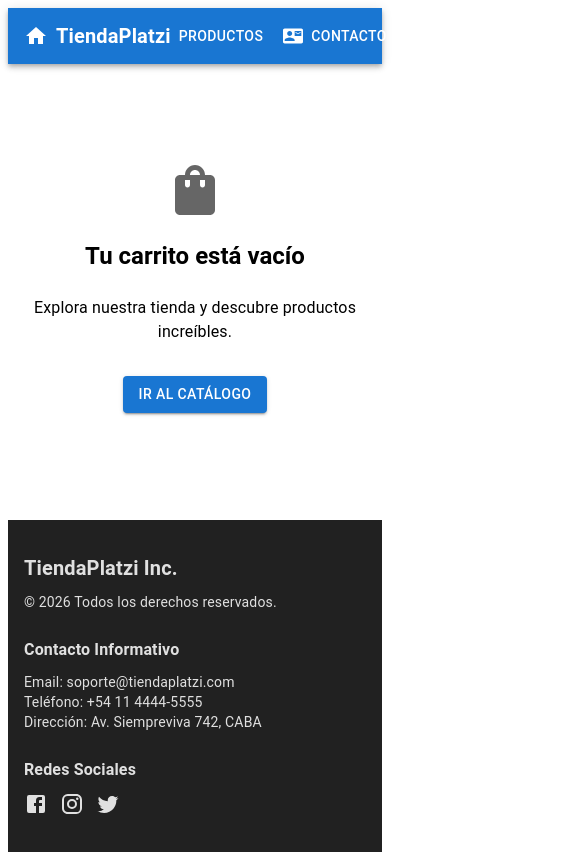
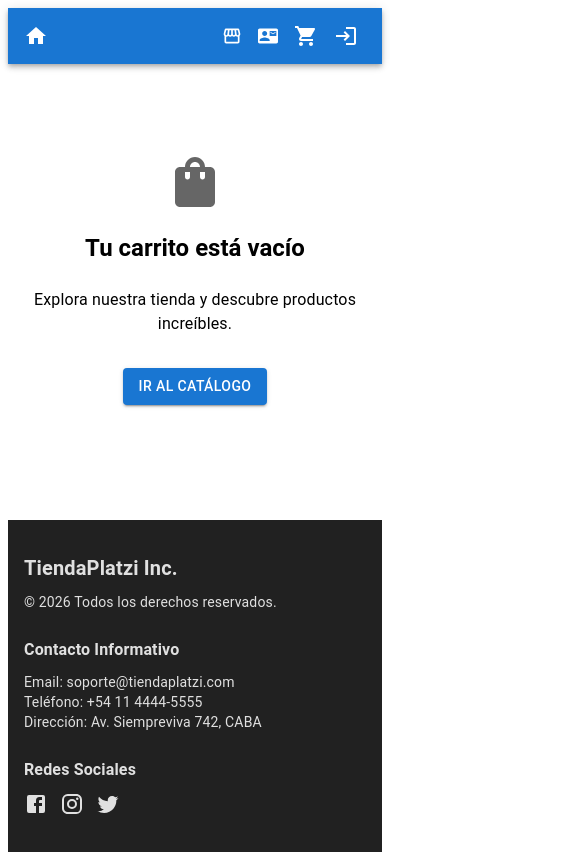
Before and after one commit to Martin-Varela4/ecommerce-react, a React (Vite) app: page /carrito in a window 390 px wide. Shown: the top 860 px of the page, 585 px wide, since content can reach past the window. Built offline with nearby package versions, Linux system fonts and the light colour scheme.

Commit message:
design: optimizacion de navbar con mui breakpoints para adaptabilidad movil

```diff
--- a/src/hooks/UseProducts.js
+++ b/src/hooks/UseProducts.js
@@ -10,8 +10,17 @@ export const useProducts = () => {
     const getProducts = async () => {
       try {
         setLoading(true);
+
         const data = await fetchProducts();
-        setProducts(data);
+
+
+        const productosLimpios = data.filter((product, index, self) =>
+          product.title &&
+          product.title.length > 3 &&
+          self.findIndex(p => p.title.toLowerCase() === product.title.toLowerCase()) === index
+        );
+
+        setProducts(productosLimpios);
       } catch (err) {
         setError(err.message);
       } finally {
--- a/src/layouts/MainLayout.jsx
+++ b/src/layouts/MainLayout.jsx
@@ -5,10 +5,11 @@ import LogoutIcon from '@mui/icons-material/Logout';
 import HomeIcon from '@mui/icons-material/Home';
 import PersonIcon from '@mui/icons-material/Person';
 import ContactMailIcon from '@mui/icons-material/ContactMail';
+import StorefrontIcon from '@mui/icons-material/Storefront';
 import { Outlet, useNavigate } from 'react-router-dom';
 import { useCart } from '../contexts/CartContext';
 import { useUser } from '../contexts/UserContext';
-import Footer from '../components/Footer';
+import Footer from '../components/Footer.jsx';
 
 export default function MainLayout() {
   const { carrito } = useCart();
@@ -21,65 +22,107 @@ export default function MainLayout() {
     <Box sx={{ display: 'flex', flexDirection: 'column', minHeight: '100vh' }}>
       <AppBar position="static" color="primary">
         <Container maxWidth="lg">
-          <Toolbar sx={{ justifyContent: 'space-between', px: 0 }}>
-            {/* LOGO E-COMMERCE */}
+          <Toolbar sx={{ justifyContent: 'space-between', px: 0, gap: 1 }}>
+
+
             <Typography
               variant="h6"
               component="div"
-              sx={{ cursor: 'pointer', display: 'flex', alignItems: 'center', gap: 1, fontWeight: 'bold' }}
+              sx={{ cursor: 'pointer', display: 'flex', alignItems: 'center', gap: 0.5, fontWeight: 'bold' }}
               onClick={() => navigate('/')}
             >
-              <HomeIcon /> TiendaPlatzi
+              <HomeIcon />
+              <Box component="span" sx={{ display: { xs: 'none', sm: 'block' } }}>
+                TiendaPlatzi
+              </Box>
             </Typography>
 
-            {/* SECCIÓN DE ENLACES DE NAVEGACIÓN */}
-            <Box sx={{ display: 'flex', alignItems: 'center', gap: { xs: 1, sm: 2 } }}>
+            {/* SECCIÓN DE ENLACES DE NAVEGACIÓN ADAPTABLES */}
+            <Box sx={{ display: 'flex', alignItems: 'center', gap: { xs: 0.5, sm: 1.5 } }}>
 
-              {/* Enlace obligatorio a Catálogo General */}
-              <Button color="inherit" onClick={() => navigate('/productos')}>
-                Productos
+
+              <Button
+                color="inherit"
+                onClick={() => navigate('/productos')}
+                startIcon={<StorefrontIcon />}
+                sx={{ minWidth: { xs: 'auto', sm: '64px' }, '& .MuiButton-startIcon': { mr: { xs: 0, sm: 1 } } }}
+              >
+                <Box component="span" sx={{ display: { xs: 'none', sm: 'inline' } }}>Productos</Box>
               </Button>
 
-              {/* Enlace obligatorio a Contacto */}
-              <Button color="inherit" startIcon={<ContactMailIcon />} onClick={() => navigate('/contacto')}>
-                Contacto
+              <Button
+                color="inherit"
+                onClick={() => navigate('/contacto')}
+                startIcon={<ContactMailIcon />}
+                sx={{ minWidth: { xs: 'auto', sm: '64px' }, '& .MuiButton-startIcon': { mr: { xs: 0, sm: 1 } } }}
+              >
+                <Box component="span" sx={{ display: { xs: 'none', sm: 'inline' } }}>Contacto</Box>
               </Button>
 
-              {/* Icono del Carrito */}
-              <IconButton color="inherit" onClick={() => navigate('/carrito')}>
+              {/* Icono del Carrito: Se reduce el padding en móviles */}
+              <IconButton color="inherit" onClick={() => navigate('/carrito')} sx={{ p: { xs: 0.5, sm: 1 } }}>
                 <Badge badgeContent={cantidadTotal} color="error">
                   <ShoppingCartIcon />
                 </Badge>
               </IconButton>
 
-              {/* Enlace condicional a Perfil / Login / Registro */}
+              {/* FLUJO CONDICIONAL AUTENTICACIÓN RESPONSIVO */}
               {usuario ? (
-                <Box sx={{ display: 'flex', alignItems: 'center', gap: 1 }}>
-                  <Button color="inherit" startIcon={<PersonIcon />} onClick={() => navigate('/perfil')}>
-                    Mi Perfil
+                <>
+
+                  <Button
+                    color="inherit"
+                    onClick={() => navigate('/perfil')}
+                    startIcon={<PersonIcon />}
+                    sx={{ minWidth: { xs: 'auto', sm: '64px' }, '& .MuiButton-startIcon': { mr: { xs: 0, sm: 1 } } }}
+                  >
+                    <Box component="span" sx={{ display: { xs: 'none', sm: 'inline' } }}>Perfil</Box>
                   </Button>
+                  <IconButton
+                    color="inherit"
+                    onClick={() => { logout(); navigate('/login'); }}
+                    sx={{ display: { xs: 'inline-flex', sm: 'none' } }}
+                  >
+                    <LogoutIcon />
+                  </IconButton>
                   <Button
                     color="inherit"
                     startIcon={<LogoutIcon />}
-                    onClick={() => {
-                      logout();
-                      navigate('/login');
-                    }}
+                    onClick={() => { logout(); navigate('/login'); }}
+                    sx={{ display: { xs: 'none', sm: 'inline-flex' }, fontWeight: 'bold' }}
                   >
                     Salir
                   </Button>
-                </Box>
+                </>
               ) : (
                 <>
-                  <Button color="inherit" onClick={() => navigate('/registro')}>
+
+                  <Button
+                    color="inherit"
+                    onClick={() => navigate('/registro')}
+                    sx={{ display: { xs: 'none', sm: 'inline-flex' } }}
+                  >
                     Registrarse
                   </Button>
+
+
+                  <IconButton
+                    color="inherit"
+                    onClick={() => navigate('/login')}
+                    sx={{ display: { xs: 'inline-flex', sm: 'none' } }}
+                  >
+                    <LoginIcon />
+                  </IconButton>
                   <Button
                     color="inherit"
                     variant="outlined"
                     startIcon={<LoginIcon />}
                     onClick={() => navigate('/login')}
-                    sx={{ borderColor: 'white', '&:hover': { borderColor: 'white', bgcolor: 'rgba(255,255,255,0.1)' } }}
+                    sx={{
+                      display: { xs: 'none', sm: 'inline-flex' },
+                      borderColor: 'white',
+                      '&:hover': { borderColor: 'white', bgcolor: 'rgba(255,255,255,0.1)' }
+                    }}
                   >
                     Ingresar
                   </Button>
@@ -91,12 +134,11 @@ export default function MainLayout() {
       </AppBar>
 
       {/* CONTENIDO DE LAS PÁGINAS */}
-      <Container component="main" maxWidth="lg" sx={{ mt: 4, mb: 4, flexGrow: 1 }}>
+      <Container component="main" maxWidth="lg" sx={{ mt: 3, mb: 3, flexGrow: 1, px: { xs: 2, sm: 3 } }}>
         <Outlet />
       </Container>
 
       <Footer />
-
     </Box>
   );
 }
--- a/src/pages/CartPage.jsx
+++ b/src/pages/CartPage.jsx
@@ -10,7 +10,10 @@ export default function CartPage() {
   const { carrito, agregarProducto, eliminarProducto, vaciarCarrito, total } = useCart();
   const navigate = useNavigate();
 
-  // Si el carrito está vacío, muestra un lindo estado informativo
+
+  const IMAGE_PLACEHOLDER = 'https://placeholder.com';
+
+
   if (carrito.length === 0) {
     return (
       <Box sx={{ textAlign: 'center', py: 8 }}>
@@ -43,9 +46,9 @@ export default function CartPage() {
                 <CardMedia
                   component="img"
                   sx={{ width: 80, height: 80, borderRadius: 1, objectFit: 'cover', mr: 2 }}
-                  image={item.images && item.images[0] ? item.images[0] : 'https://placeholder.com'}
+                  image={item.images && item.images[0] ? item.images[0] : IMAGE_PLACEHOLDER}
                   alt={item.title}
-                  onError={(e) => { e.target.src = 'https://placeholder.com'; }}
+                  onError={(e) => { e.target.src = IMAGE_PLACEHOLDER; }}
                 />
                 <Box>
                   <Typography variant="body1" sx={{ fontWeight: 'bold', overflow: 'hidden', textOverflow: 'ellipsis', display: '-webkit-box', WebkitLineClamp: 1, WebkitBoxOrient: 'vertical' }}>
```
